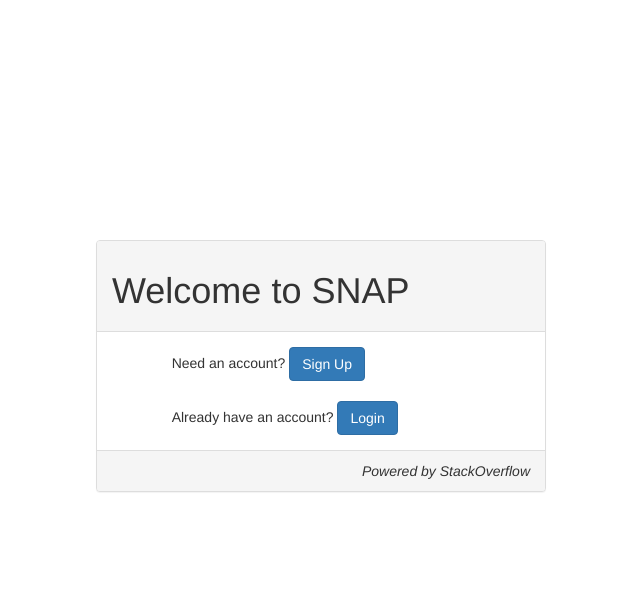
After one commit to AgalyaLoganathan/SNAP-StackOverflow, a Node server app: template views/home.html in a window 1280 px wide. The commit adds this page. Shown: the top 599 px of the page, without its empty margins (319-959 px from the left). Run offline with Node 20, Linux system fonts and the light colour scheme; the template is opened without the code that fills it, so the values that code supplies are empty; some libraries are stand-ins or nearby versions.

Commit message:
modifying app flow

```diff
--- a/app.js
+++ b/app.js
@@ -137,12 +137,16 @@ var createDbSchema = function(){
 // var secret = 'SessionSecret';
 
 app.get('/', function(req, res){
-    //res.sendFile(__dirname + '/views/login.html');
-    res.render('login.ejs', {message:'Login'});
+  if(req.session.user_id)
+    res.sendFile(__dirname + '/views/dashboard.html');
+  else
+    res.sendFile(__dirname + '/views/home.html');
 });
 
 app.get('/login', function(req, res){
-    //res.sendFile(__dirname + '/views/login.html');
+  if(req.session.user_id)
+    res.sendFile(__dirname + '/views/dashboard.html');
+  else
     res.render('login.ejs', {message:'Login'});
 });
 
@@ -166,6 +170,9 @@ app.post('/login', function(req, res){
 });
 
 app.get('/signup', function(req, res){
+  if(req.session.user_id)
+    res.sendFile(__dirname + '/views/dashboard.html');
+  else
     res.render('signup.ejs', {message:'Signup'});
 });
 
--- /dev/null
+++ b/views/home.html
@@ -0,0 +1,45 @@
+<!DOCTYPE html>
+<html lang="en">
+  <head>
+    <link rel="stylesheet" href="bootstrap/css/bootstrap.min.css">
+    <title>Login - SNAP</title>
+    <style type="text/css">
+		.absolute-center {
+			margin: auto;
+			position: absolute;
+			top: 0; left: 0; bottom: 0; right: 0;
+		}
+		.absolute-center.is-responsive {
+			width: 50%;
+			height: 50%;
+			min-width: 200px;
+			max-width: 500px;
+			padding: 40px;
+		}
+    .top-buffer { margin-top:20px; }
+    </style>
+  </head>
+
+  <body>
+  	<div class="container absolute-center is-responsive">
+      <div class="row row-content">
+        <div class="panel panel-default">
+        	<div class="panel-heading"><h1>Welcome to SNAP</h1></div>
+        	<div class="panel-body">
+        		<div class="row">
+              <div class="col-sm-offset-2">
+                Need an account? <a href="/signup" class="btn btn-primary">Sign Up</a>
+              </div>
+            </div>
+            <div class="row top-buffer">
+              <div class="col-sm-offset-2">
+                Already have an account? <a href="/login" class="btn btn-primary">Login</a>
+              </div>
+            </div>
+        	</div>
+        	<div class="panel-footer" align="right"><i>Powered by StackOverflow</i></div>
+        </div>
+      </div>
+  	</div>
+  </body>
+ </html>
--- a/views/login.ejs
+++ b/views/login.ejs
@@ -23,7 +23,7 @@
   	<div class="container absolute-center is-responsive">
       <div class="row row-content">
         <div class="panel panel-default">
-        	<div class="panel-heading">Login</div>
+        	<div class="panel-heading"><h1>Login</h1></div>
         	<div class="panel-body">
             <% if (message != 'Login') { %>
               <div class="alert alert-info"><%= message %></div>
@@ -42,7 +42,7 @@
         			</div>
         		</form>
         	</div>
-        	<div class="panel-footer" align="right"><a href="/signup" class="btn btn-primary">Sign Up</a></div>
+        	<div class="panel-footer" align="right">Need an account? <a href="/signup">Sign Up</a></div>
         </div>
       </div>
   	</div>
```
Also changed, not shown: views/signup.ejs (+4 -4 lines).
